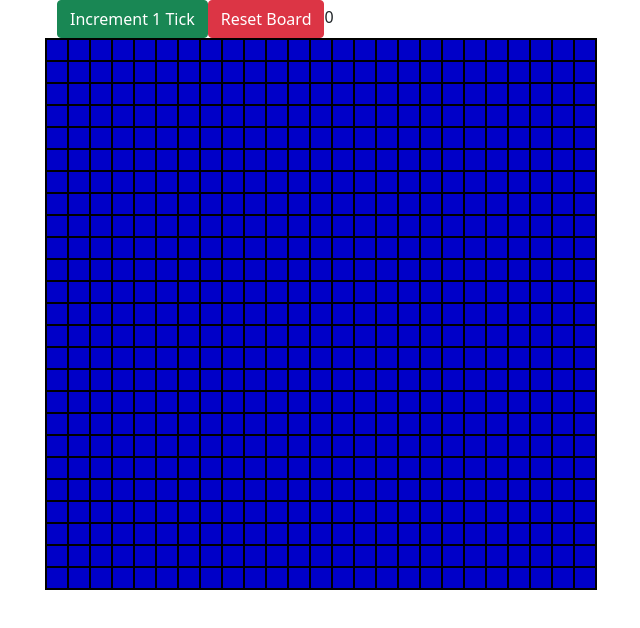
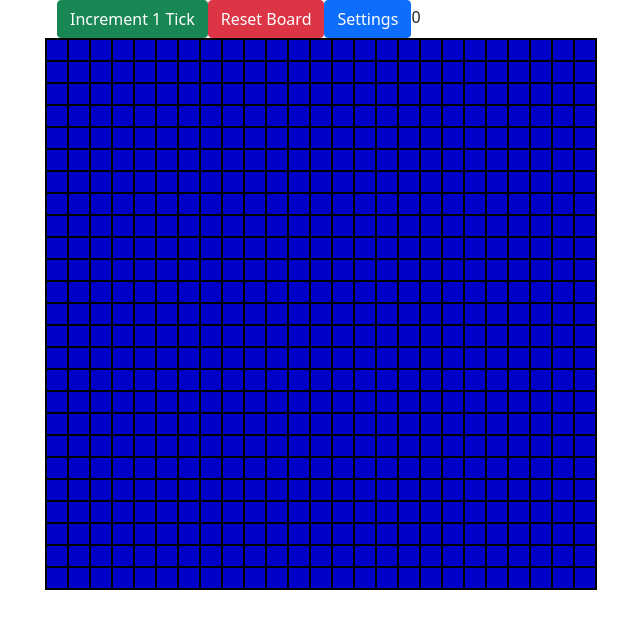
Before and after one commit to hgmtrebing/React-Game-Of-Life, a React app: page / in a window 1280 px wide. Shown: the top 628 px of the page, without its empty margins (37-677 px from the left). Built offline with nearby package versions, Linux system fonts and the light colour scheme.

Commit message:
Initial skeleton commit of the Settings Modal.

```diff
--- a/src/ui/app.tsx
+++ b/src/ui/app.tsx
@@ -2,6 +2,7 @@ import React from 'react';
 import {Toolbar} from "./toolbar";
 import {GolBoard} from "./board";
 import Container from 'react-bootstrap/Container';
+import {SettingsModal} from "./settings-modal";
 
 type AppProps = {
 
@@ -14,6 +15,7 @@ type AppState = {
     widthInCells: number;
     heightInCells: number;
     board: Array<Array<GolCell>>;
+    showSettingsModal: boolean;
 }
 
 export type GolCell = {
@@ -38,12 +40,15 @@ class App extends React.Component<AppProps, AppState>{
             widthInCells: 25,
             heightInCells: 25,
             board: new Array<Array<GolCell>>(),
+            showSettingsModal: false
         };
 
         this.tickIncrementer = this.tickIncrementer.bind(this);
         this.initializeBoard = this.initializeBoard.bind(this);
         this.toggleCell = this.toggleCell.bind(this);
         this.resetBoard = this.resetBoard.bind(this);
+        this.showSettingsModal = this.showSettingsModal.bind(this);
+        this.hideSettingsModal = this.hideSettingsModal.bind(this);
 
         this.initializeBoard(false);
     }
@@ -54,7 +59,9 @@ class App extends React.Component<AppProps, AppState>{
 
                 <Toolbar currentTick={this.state.tick}
                          incrementTick={this.tickIncrementer}
-                         resetBoard={this.resetBoard}/>
+                         resetBoard={this.resetBoard}
+                         showSettingsModal={this.showSettingsModal}
+                />
 
                 <GolBoard width={this.state.widthInCells}
                           height={this.state.heightInCells}
@@ -63,6 +70,8 @@ class App extends React.Component<AppProps, AppState>{
                           cellToggler={this.toggleCell}
                           board={this.state.board}
                 />
+
+                <SettingsModal showModal={this.state.showSettingsModal} hideSettingsModal={this.hideSettingsModal}/>
 
             </Container>
         );
@@ -208,6 +217,18 @@ class App extends React.Component<AppProps, AppState>{
 
         return neighbors;
     }
+
+    showSettingsModal() {
+        let newState: AppState = this.state;
+        newState.showSettingsModal = true;
+        this.setState(newState);
+    }
+
+    hideSettingsModal() {
+        let newState: AppState = this.state;
+        newState.showSettingsModal = false;
+        this.setState(newState);
+    }
 }
 
 
--- /dev/null
+++ b/src/ui/settings-modal.tsx
@@ -0,0 +1,34 @@
+import React from 'react';
+import ReactDOM from "react-dom";
+import {Modal} from "react-bootstrap";
+import {NoArgsVoidHandler} from "./types";
+
+type SettingsModalProps = {
+    showModal: boolean,
+    hideSettingsModal: NoArgsVoidHandler
+}
+
+type SettingsModalState = {
+}
+
+export class SettingsModal extends React.Component<SettingsModalProps, SettingsModalState> {
+
+    constructor(props) {
+        super(props);
+
+        this.state = {
+        }
+
+    }
+
+    render() {
+        return (
+            <Modal show={this.props.showModal} onHide={this.props.hideSettingsModal}>
+                <Modal.Header closeButton={true}>
+                    <Modal.Title>Game of Life Settings</Modal.Title>
+                </Modal.Header>
+
+            </Modal>
+        );
+    }
+}
--- a/src/ui/toolbar.tsx
+++ b/src/ui/toolbar.tsx
@@ -1,18 +1,13 @@
 import React from 'react';
-import ReactDOM from 'react-dom';
 import Container from 'react-bootstrap/Container';
-import Row from 'react-bootstrap/Row';
 import Button from 'react-bootstrap/Button';
-import Col from 'react-bootstrap/Col';
+import {NoArgsVoidHandler} from "./types";
 
 type ToolbarProps = {
     currentTick: number;
     incrementTick: NoArgsVoidHandler;
     resetBoard: NoArgsVoidHandler;
-}
-
-type NoArgsVoidHandler = {
-    ():void;
+    showSettingsModal: NoArgsVoidHandler;
 }
 
 export class Toolbar extends React.Component<ToolbarProps, any> {
@@ -26,6 +21,7 @@ export class Toolbar extends React.Component<ToolbarProps, any> {
             <Container id={"gol-toolbar"}>
                 <Button onClick={this.props.incrementTick} id={"increment-tick"} variant={"success"}>Increment 1 Tick</Button>
                 <Button onClick={this.props.resetBoard} id={"reset-board"} variant={"danger"}>Reset Board</Button>
+                <Button onClick={this.props.showSettingsModal} id={"settings"}>Settings</Button>
                 {this.props.currentTick}
             </Container>
         );
--- /dev/null
+++ b/src/ui/types.ts
@@ -0,0 +1,3 @@
+export type NoArgsVoidHandler = {
+    (): void;
+}
```
Also changed, not shown: features.txt, 1 other file (tests, documents, lock files or other folders).
